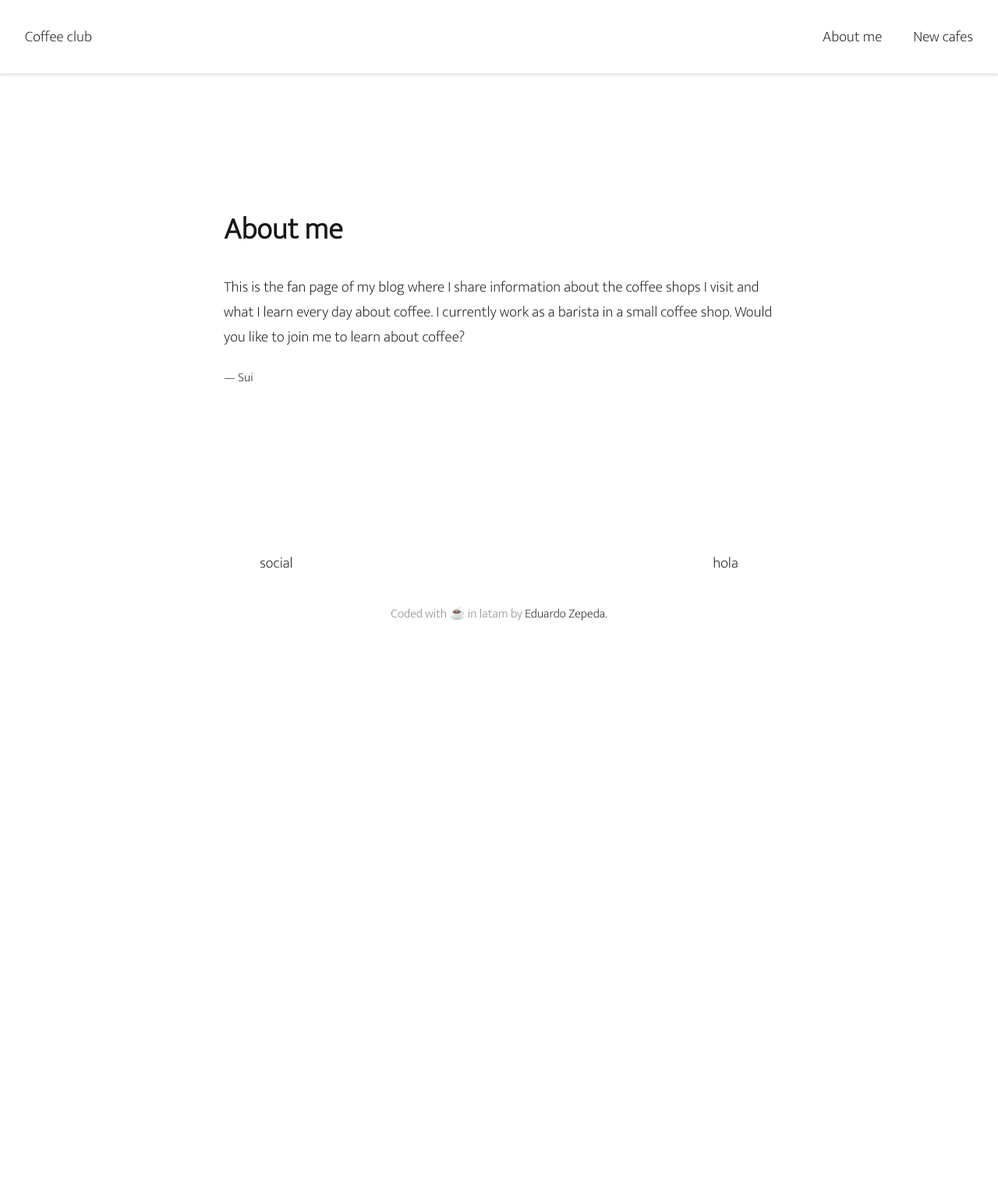
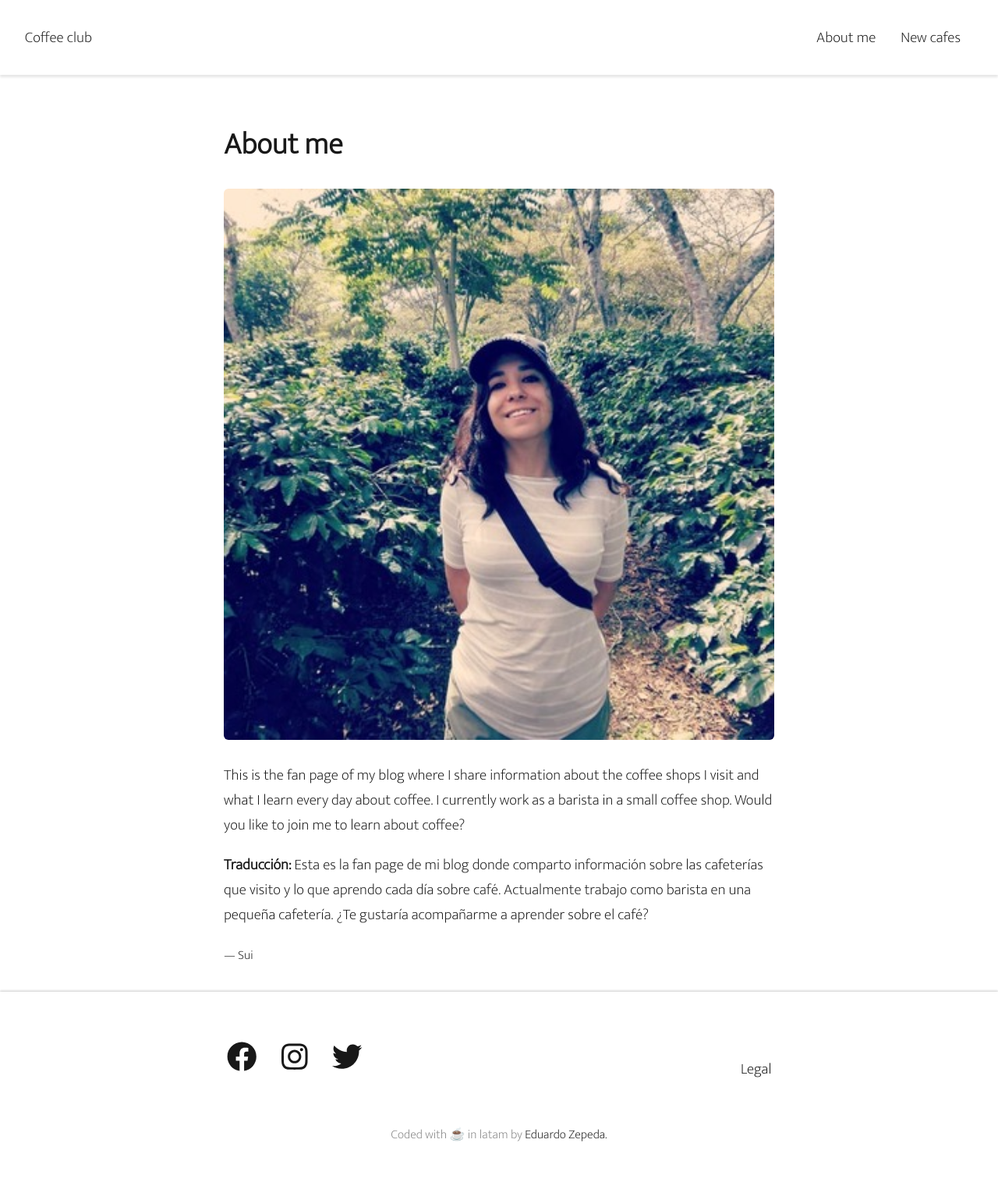
Before and after one commit to EduardoZepeda/django-gis-coffee, a Django app: page /about/ in a window 1280 px wide. Shown: the whole page at 78% size. Before the commit the page ends 796 px from the top, so only its background shows below. Run offline with Django 4.2, Linux system fonts and the light colour scheme; parts of the project's set-up code (start-up, migrations or seed data) failed here and were passed over; some libraries are stand-ins or nearby versions.

Commit message:
Add about image and try to fix missing icon error

```diff
--- a/nearbyshops/urls.py
+++ b/nearbyshops/urls.py
@@ -26,6 +26,7 @@ urlpatterns = [
     path("new-cafes/", views.Home.as_view(), name="newest_coffee_shops"),
     path("shops/<int:pk>", views.ShopDetail.as_view(), name="shop_detail"),
     path("about/", TemplateView.as_view(template_name="about.html"), name="about"),
+    path("legal/", TemplateView.as_view(template_name="legal.html"), name="legal"),
     path("api/v1/shops/@<latitude>,<longitude>", views.NearbyShops.as_view()),
 ]
 
--- a/static/css/style.css
+++ b/static/css/style.css
@@ -19,7 +19,7 @@ nav {
     justify-content: space-between;
     align-items: center;
     padding: 2rem;
-    height: 30px;
+    min-height: 30px;
     box-shadow: rgba(0, 0, 0, 0.1) 0px 3px 3px 0px;
 }
 
@@ -29,8 +29,16 @@ footer {
     flex-direction: column;
     align-items: center;
     padding: 4rem;
-    height: 30px;
+    min-height: 30px;
     gap: 2rem;
+    box-shadow: 0 -1px 3px rgba(0,0,0,.1),0 -2px 2px rgba(0,0,0,.06),0 0 2px rgba(0,0,0,.07);
+}
+
+
+.responsive-img {
+    border-radius: 6px;
+    width: 100%;
+    height: auto;
 }
 
 a,
@@ -43,8 +51,18 @@ p {
     line-height: 2rem;
 }
 
+ul {
+    margin: 0;
+    padding: 0;
+    list-style: none;
+}
+
 .menu {
     display: inline-flex;
+}
+
+.menu li {
+    margin: 0 1rem;
 }
 
 .container {
@@ -79,16 +97,29 @@ p {
     list-style: none;
 }
 
-.new-cafe-list li {
-    margin: 1rem 0;
-}
-
 .links {
     display: flex;
     justify-content: space-around;
+    flex-wrap: wrap;
     width: 100%;
+    gap: 2rem;
 }
 
 .credits {
     color: gray;
+    text-align: center;
 }
+
+.social-icons {
+    display: inline-flex;
+    list-style: none;
+    gap: 2rem;
+}
+
+
+/* Firefox reports excessive amount of will-change memory usage, caused by a leaflet version */
+/* Since this is just a demo project I leave it as is for now
+TODO: remove django-leaftlet  */
+.leaflet-fade-anim .leaflet-tile,.leaflet-zoom-anim .leaflet-zoom-animated {
+    will-change:auto !important;
+}
--- a/templates/about.html
+++ b/templates/about.html
@@ -1,12 +1,20 @@
 {% extends "base.html" %}
-
+{% load static %}
 {% block content %}
 <div class="page-content">
     <h1>About me</h1>
+    <picture>
+        <img class="responsive-img" src="{% static 'images/sui_400.jpg' %}" alt="">
+    </picture>
     <p>This is the fan page of my blog where I share information about the coffee shops I visit and what I learn every
         day
         about coffee. I currently work as a barista in a small coffee shop. Would you like to join me to learn about
         coffee?</p>
+    <p>
+        <strong>Traducción:</strong> Esta es la fan page de mi blog donde comparto información sobre las cafeterías que visito y lo que aprendo cada día sobre café.
+Actualmente trabajo como barista en una pequeña cafetería.
+¿Te gustaría acompañarme a aprender sobre el café?
+    </p>
     <small>— Sui</small>
 </div>
 {% endblock %}
--- a/templates/base.html
+++ b/templates/base.html
@@ -1,12 +1,15 @@
 {% load static %}
+{% load i18n %}
+{% get_current_language as LANGUAGE_CODE %}
 
 <!DOCTYPE html>
 <html lang="{{ LANGUAGE_CODE }}">
 
 <head>
     <title>{% block title %}{{ site.name }}{% endblock %}</title>
-    <link rel="stylesheet" href="{%  static  'css/style.css'  %}">
-
+    <link async rel="stylesheet" href="{%  static  'css/style.css'  %}">
+    <link defer rel="stylesheet" href="https://cdnjs.cloudflare.com/ajax/libs/font-awesome/6.1.1/css/brands.min.css" integrity="sha512-OivR4OdSsE1onDm/i3J3Hpsm5GmOVvr9r49K3jJ0dnsxVzZgaOJ5MfxEAxCyGrzWozL9uJGKz6un3A7L+redIQ==" crossorigin="anonymous" referrerpolicy="no-referrer" />
+    <script defer src="https://cdnjs.cloudflare.com/ajax/libs/font-awesome/6.1.1/js/all.min.js" integrity="sha512-6PM0qYu5KExuNcKt5bURAoT6KCThUmHRewN3zUFNaoI6Di7XJPTMoT6K0nsagZKk2OB4L7E3q1uQKHNHd4stIQ==" crossorigin="anonymous" referrerpolicy="no-referrer"></script>
     {% block meta %}
     <meta charset="utf-8">
     <meta name="viewport" content="width=device-width, initial-scale=1.0">
@@ -14,6 +17,8 @@
     <meta name="apple-mobile-web-app-status-bar-style" content="black">
     <meta name="apple-mobile-web-app-title" content="{{ site.name }}">
     <meta property="og:type" content="website">
+    <meta property="og:description" content="The best speciality coffee shops or Cafes in Guadalajara, Jalisco, México">
+    <meta name="description" content="The best speciality coffee shops or Cafes in Guadalajara, Jalisco, México">
     <link rel="preconnect" href="https://fonts.googleapis.com">
     <link rel="preconnect" href="https://fonts.gstatic.com" crossorigin>
     <link href="https://fonts.googleapis.com/css2?family=Mukta:wght@200&display=swap" rel="stylesheet">
@@ -35,10 +40,10 @@
     <nav>
         <div class="logo"><a href="{% url 'home' %}">Coffee club</a></div>
         <div class="navbar">
-            <ol class="menu">
-                <ul><a href="{% url 'about' %}">About me</a></ul>
-                <ul><a href="{% url 'newest_coffee_shops' %}">New cafes</a></ul>
-            </ol>
+            <ul class="menu">
+                <li><a href="{% url 'about' %}">About me</a></li>
+                <li><a href="{% url 'newest_coffee_shops' %}">New cafes</a></li>
+            </ul>
         </div>
     </nav>
     {% endblock %}
@@ -53,9 +58,16 @@
     {% block footer %}
     <footer>
         <div class="links">
-            <div class="social-media">social</div>
-            <div class="legal">hola
-            </div>
+            <section class="social-media">
+                <ul class="social-icons">
+                    <li><a href="https://facebook.com/latteporlaciudad/"><i class="fa-brands fa-facebook fa-2x"></i></a></li>
+                    <li><a href="https://www.instagram.com/latte.porlaciudad/"><i class="fa-brands fa-instagram fa-2x"></i></a></li>
+                    <li><a href="https://twitter.com/sui_azanza/"><i class="fa-brands fa-twitter fa-2x"></i></a></li>
+                </ul>
+            </section>
+            <section class="legal">
+                <p><a href="{% url 'legal' %}">Legal</a></p>
+            </section>
         </div>
         <div class="credits"><small>Coded with ☕ in latam by <a href="https://***REMOVED***zepeda.dev">Eduardo
                     Zepeda.</a></small>
--- a/templates/shops/geo.html
+++ b/templates/shops/geo.html
@@ -1,4 +1,5 @@
 {% extends "base.html" %}
+{% load static %}
 
 {% load leaflet_tags %}
 {% block title %}Coffee club{% endblock %}
@@ -14,7 +15,9 @@
 {% block content %}
 <h1>Nearby Coffee Shops</h1>
 <p>Let us find your favorite speciality coffee shops in Guadalajara</p>
+<section id="map">
 {% leaflet_map "guadalajara" %}
+</section>
 {% endblock content %}
 {% block footer_scripts %}
 
@@ -34,7 +37,7 @@
                 var LamMarker = new L.marker([items[i].lat, items[i].lng], {
                     icon: new L.DivIcon({
                         className: 'marker-icon',
-                        html: '<img src="/static/leaflet/images/marker-icon.png" class="leaflet-marker-icon" alt="" tabindex="0" style="margin-left: -12px; margin-top: -41px; width: 25px; height: 41px; z-index: 318; outline: currentcolor none medium;">' +
+                        html: '<img src="{% static "leaflet/images/marker-icon.png" %}" class= "leaflet-marker-icon" alt = "" tabindex = "0" style = "margin-left: -12px; margin-top: -41px; width: 25px; height: 41px; z-index: 318; outline: currentcolor none medium;" > ' +
                     `<span class="shop-tag"><a href="/shops/${items[i].id}">${items[i].name}</a></span>`
                     })
             });
```
Also changed, not shown: templates/legal.html (added, +8 -0 lines), static/images/sui_400.jpg (added). Lines whose indentation alone changed are shown as unchanged.
